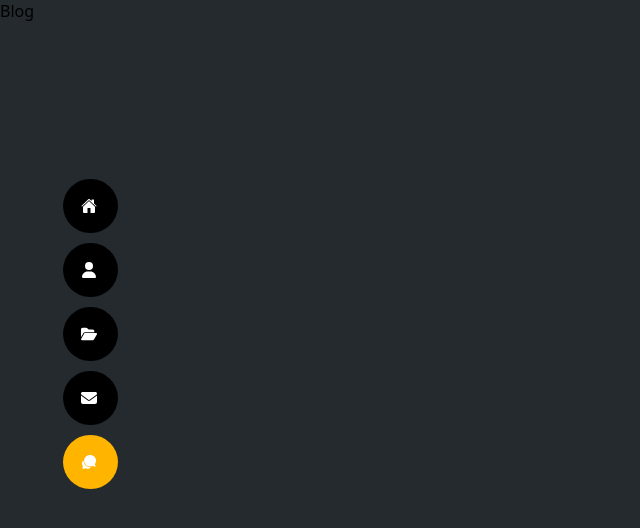
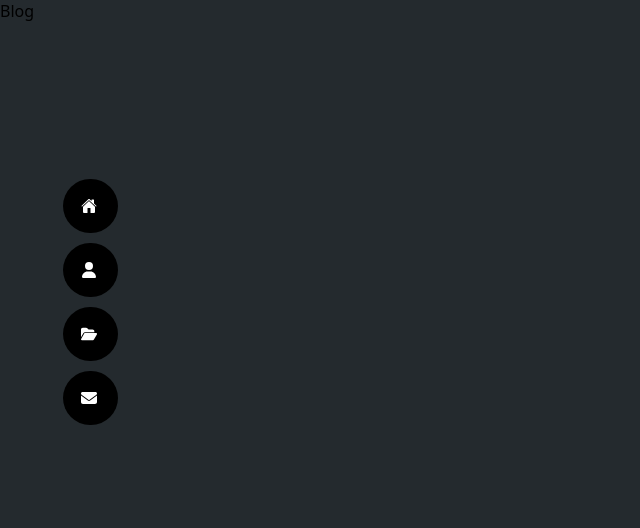
Before and after one commit to Husameldeen/my-portfolio, a React (Vite) app: page /blog in a window 1280 px wide. Shown: the top 528 px of the page, without its empty margins (0-640 px from the left). Built offline with nearby package versions, Linux system fonts and the light colour scheme.

Commit message:
changing some css

```diff
--- a/src/components/Navbar.jsx
+++ b/src/components/Navbar.jsx
@@ -31,12 +31,12 @@ function Navbar() {
             <p>Contact</p>
           </li>
         </NavLink>
-        <NavLink to="/blog">
+        {/* <NavLink to="/blog">
           <li>
             <IoChatbubbles />
             <p>Blog</p>
           </li>
-        </NavLink>
+        </NavLink> */}
       </ul>
     </nav>
   );
--- a/src/pages/Contact.module.css
+++ b/src/pages/Contact.module.css
@@ -172,13 +172,16 @@
   border: none;
 }
 
-/* .contactMain .rightSection .inputFields input:focus {
+.contactMain .rightSection .inputFields input:focus {
+  outline: none;
   border: 2px solid #ffb400;
 }
 
 .contactMain .rightSection textarea:focus {
+  outline: none;
+
   border: 2px solid #ffb400;
-} */
+}
 
 .contactMain .rightSection .btnSendMessage {
   height: 50px;
```
